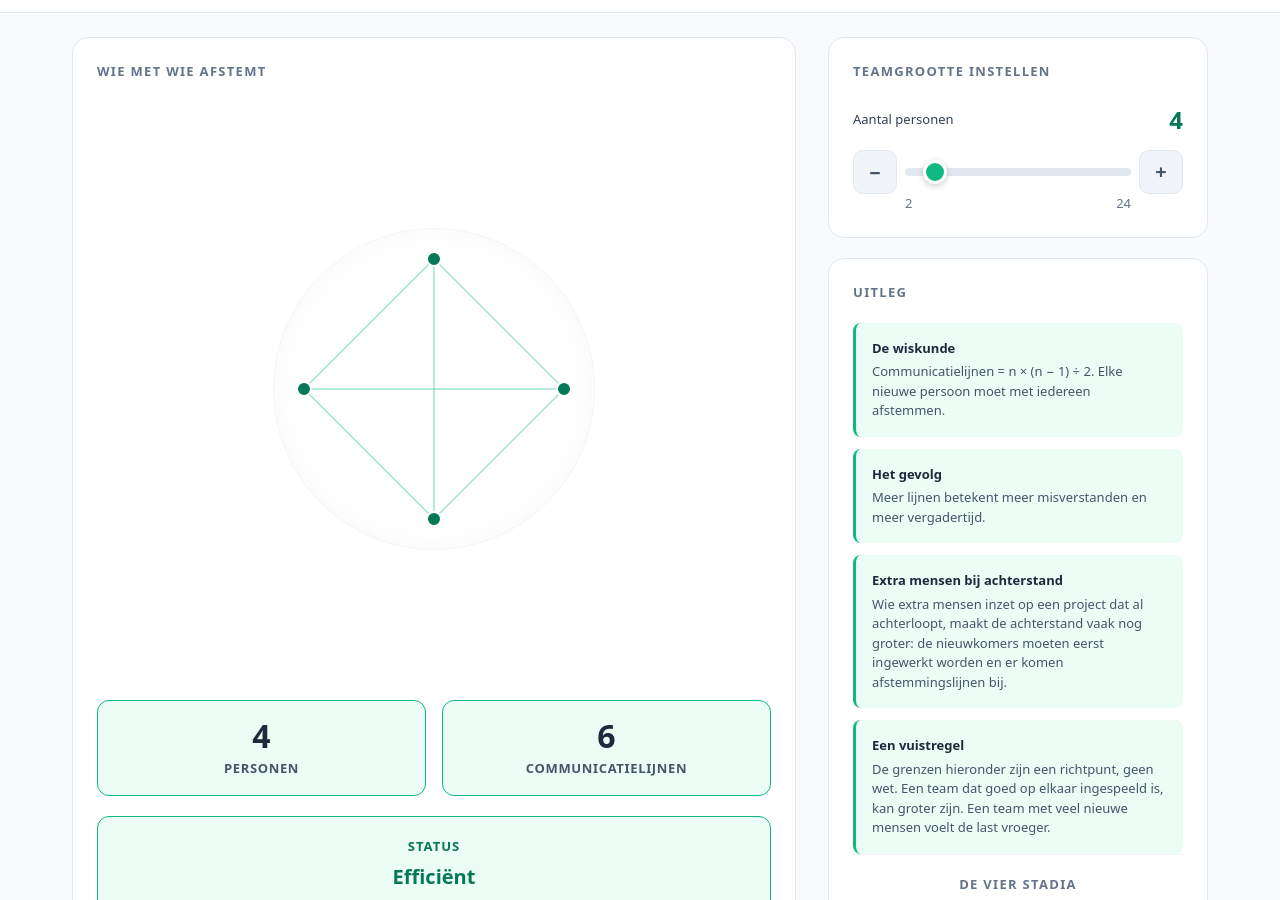
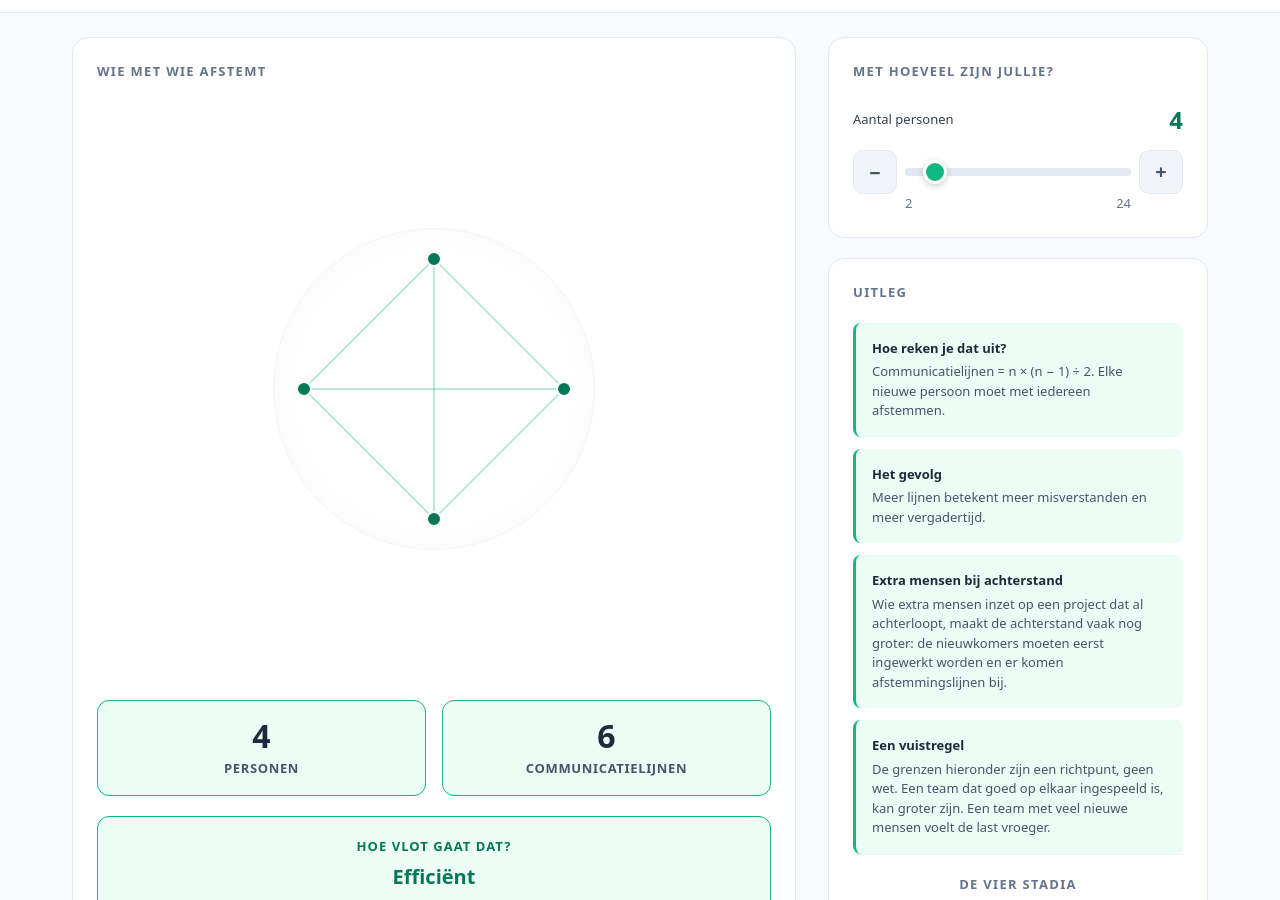
Before and after one commit to onderconstructie/paradox, a plain HTML site: page index.html in a window 1280 px wide. Shown: the part 52-952 px from the top of the page. Drawn offline with Linux system fonts and the light colour scheme; a web font is replaced by a local one.

Commit message:
Kopjes en lege toestand in gewone taal
Co-Authored-By: Claude Fable 5.2 <noreply@anthropic.com>
Claude-Session: https://claude.ai/code/session_01LjDcSPFUon18Kc1Xk33nzi

```diff
--- a/index.html
+++ b/index.html
@@ -1315,7 +1315,7 @@ body > footer { position:sticky; top:100vh; top:100dvh; }
                 </div>
 
                 <div class="status-box status-green" id="statusBox">
-                    <div class="status-label">Status</div>
+                    <div class="status-label">Hoe vlot gaat dat?</div>
                     <div class="status-title" id="statusTitle">Efficiënt</div>
                     <div class="status-description" id="statusDescription">
                         Korte lijnen, directe afstemming mogelijk. Iedereen weet van iedereen wat er speelt.
@@ -1335,7 +1335,7 @@ body > footer { position:sticky; top:100vh; top:100dvh; }
             </div>
 
             <div class="card controls-card">
-                <h2 class="card-title">Teamgrootte instellen</h2>
+                <h2 class="card-title">Met hoeveel zijn jullie?</h2>
 
                 <div class="slider-section">
                     <div class="slider-header">
@@ -1358,7 +1358,7 @@ body > footer { position:sticky; top:100vh; top:100dvh; }
                 <h2 class="card-title">Uitleg</h2>
                 <div class="info-section">
                     <div class="info-item">
-                        <div class="info-title">De wiskunde</div>
+                        <div class="info-title">Hoe reken je dat uit?</div>
                         <div class="info-text">Communicatielijnen = n × (n − 1) ÷ 2. Elke nieuwe persoon moet met iedereen afstemmen.</div>
                     </div>
                     <div class="info-item">
```
